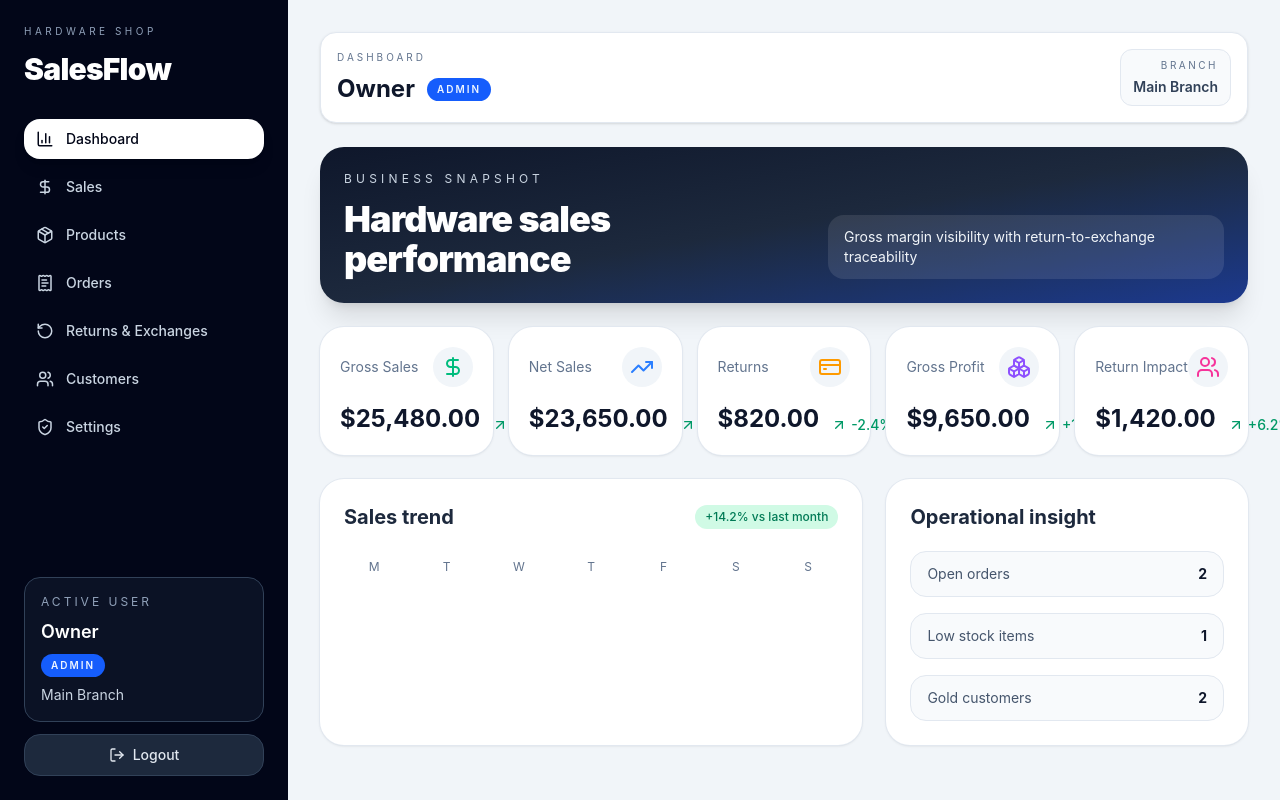
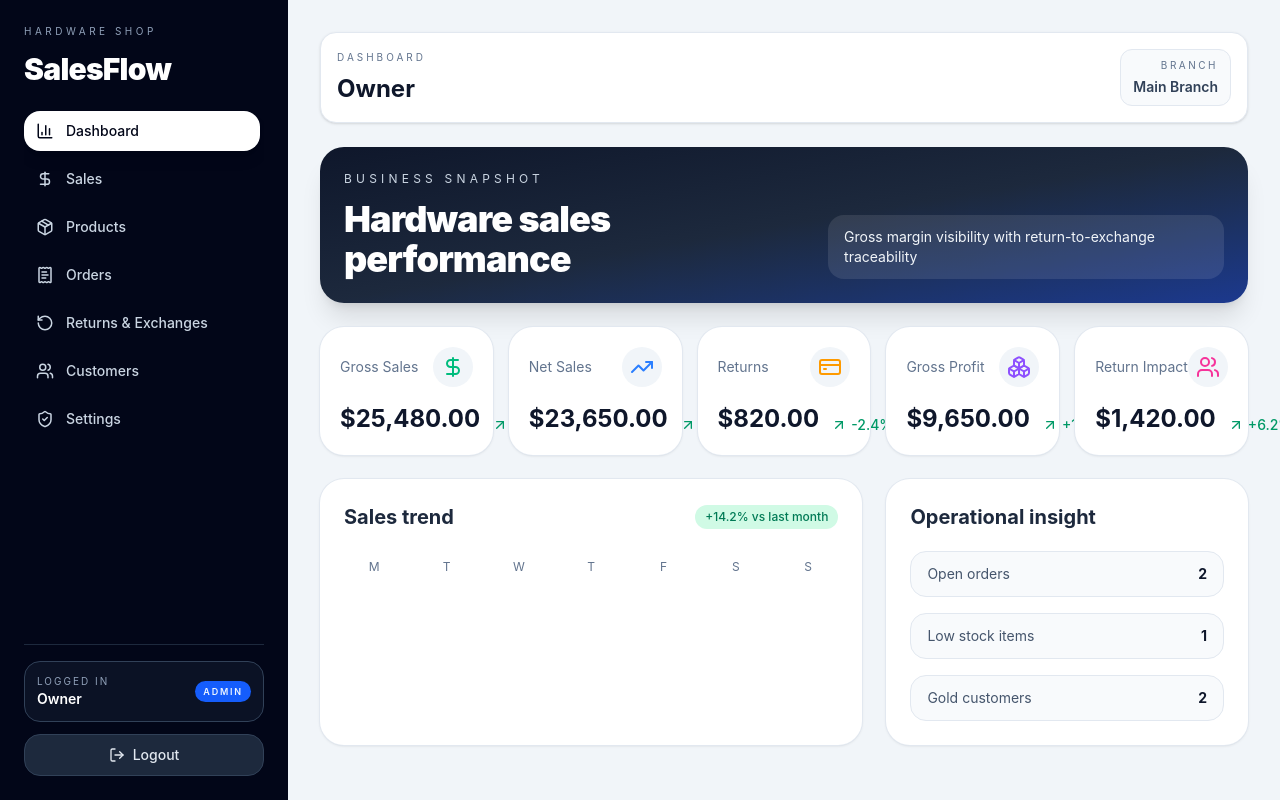
Before and after one commit to 03nouman/Sales-Management-App, a React (Vite) app: page /login in a window 1280 px wide. Both pictures are taken after typing "name@example.com", "Sample123" into the empty fields and a click on the button "Sign In". Built offline with nearby package versions, Linux system fonts and the light colour scheme.

Commit message:
fixed vertical scroll issue

```diff
--- a/src/features/sales/components/SalesLayout.tsx
+++ b/src/features/sales/components/SalesLayout.tsx
@@ -91,14 +91,14 @@ export function SalesLayout({ children }: { children: ReactNode }) {
   return (
     <div className="min-h-screen bg-slate-100 text-slate-900">
       <aside className="fixed left-0 top-0 flex h-full w-72 flex-col bg-slate-950 p-6 text-white">
-        <div className="mb-8">
+        <div className="mb-6 shrink-0">
           <p className="text-[10px] uppercase tracking-[0.35em] text-slate-400">
             Hardware Shop
           </p>
           <h1 className="mt-3 text-3xl font-black tracking-tight">SalesFlow</h1>
         </div>
 
-        <nav className="space-y-2">
+        <nav className="flex-1 space-y-2 overflow-y-auto pr-1 [scrollbar-width:none] [-ms-overflow-style:none] [&::-webkit-scrollbar]:hidden">
           {visibleNavItems.map(({ to, label, icon: Icon }) => (
             <NavLink
               key={to}
@@ -118,20 +118,21 @@ export function SalesLayout({ children }: { children: ReactNode }) {
           ))}
         </nav>
 
-        <div className="mt-auto space-y-3">
-          <div className="rounded-2xl border border-slate-700 bg-slate-900/70 p-4">
-            <p className="text-xs uppercase tracking-[0.25em] text-slate-400">
-              Active User
+        <div className="mt-4 shrink-0 space-y-3 border-t border-slate-800 pt-4">
+          <div className="flex items-center justify-between gap-3 rounded-2xl border border-slate-700 bg-slate-900/70 p-3">
+            <div className="min-w-0">
+              <p className="text-[10px] uppercase tracking-[0.2em] text-slate-400">
+                Logged in
               </p>
-            <p className="mt-2 text-lg font-semibold">{user?.name ?? "User"}</p>
-            <div
-              className={`mt-2 inline-flex rounded-full px-2.5 py-1 text-[10px] font-semibold uppercase tracking-[0.2em] ${roleBadgeClasses[normalizedUserRole]}`}
+              <p className="truncate text-sm font-semibold text-white">
+                {user?.name ?? "User"}
+              </p>
+            </div>
+            <span
+              className={`inline-flex rounded-full px-2 py-1 text-[9px] font-semibold uppercase tracking-[0.2em] ${roleBadgeClasses[normalizedUserRole]}`}
             >
               {roleLabel}
-            </div>
-            <p className="mt-2 text-sm text-slate-300">
-              {user?.branch ?? "Main Branch"}
-            </p>
+            </span>
           </div>
 
           <button
@@ -152,18 +153,12 @@ export function SalesLayout({ children }: { children: ReactNode }) {
               <p className="text-[10px] uppercase tracking-[0.3em] text-slate-500">
                 Dashboard
               </p>
-              <div className="mt-2 flex items-center gap-3">
-                <h2 className="text-2xl font-bold text-slate-900">
+              <h2 className="mt-2 text-2xl font-bold text-slate-900">
                 {user?.name ?? "User"}
               </h2>
-                <span
-                  className={`rounded-full px-2.5 py-1 text-[10px] font-semibold uppercase tracking-[0.2em] ${roleBadgeClasses[normalizedUserRole]}`}
-                >
-                  {roleLabel}
-                </span>
-              </div>
             </div>
 
+            <div className="flex items-center gap-3">
               <div className="rounded-xl border border-slate-200 bg-slate-50 px-3 py-2 text-left sm:text-right">
                 <p className="text-[10px] uppercase tracking-[0.25em] text-slate-500">
                   Branch
@@ -171,6 +166,7 @@ export function SalesLayout({ children }: { children: ReactNode }) {
                 <p className="mt-1 text-sm font-semibold text-slate-700">
                   {user?.branch ?? "Main Branch"}
                 </p>
+              </div>
             </div>
           </header>
 
```
Lines whose indentation alone changed are shown as unchanged.
